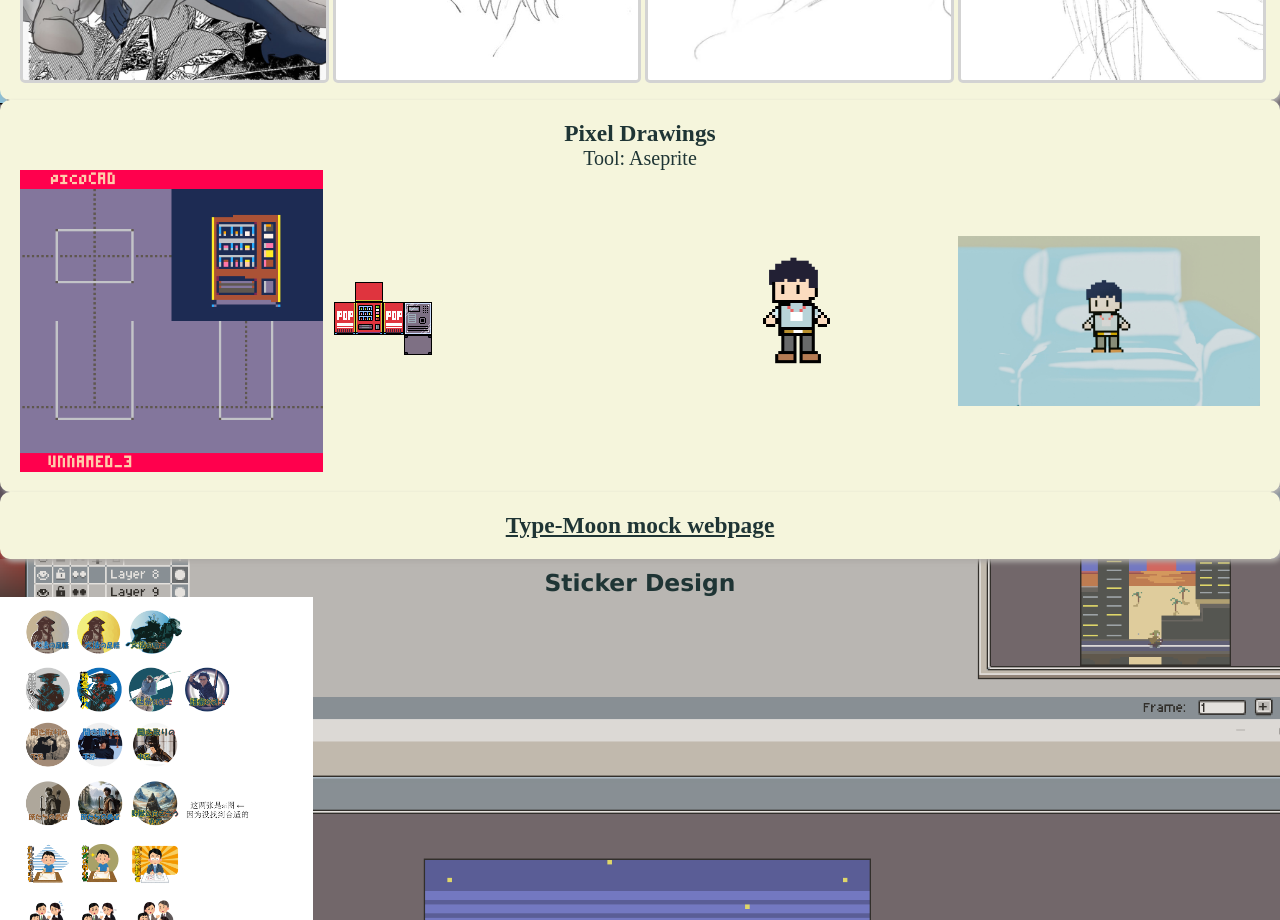
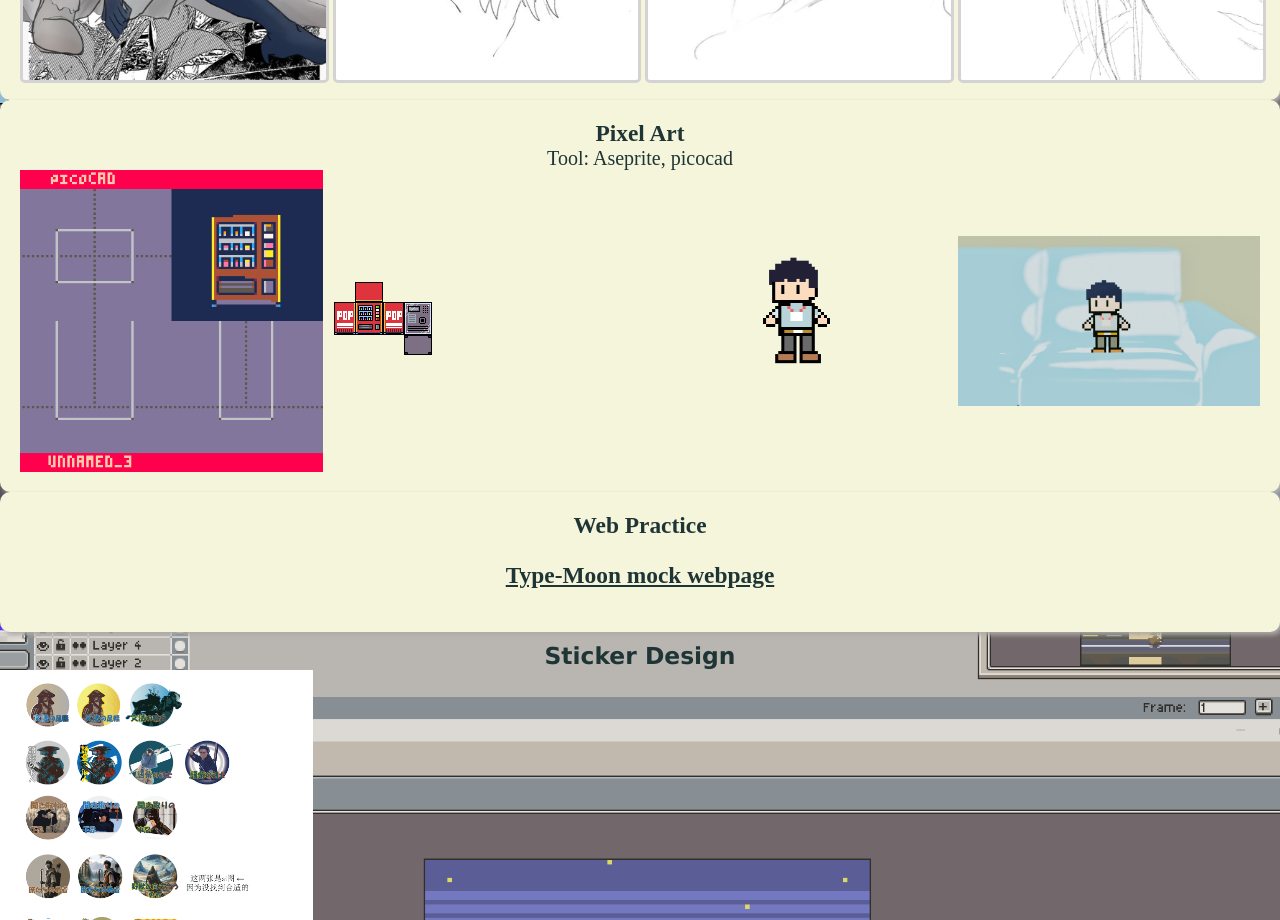
Before and after one commit to GRUUIS/personal_website_FY, a plain HTML site: page html/about_page.html in a window 1280 px wide. Shown: the part 880-1800 px from the top of the page. Drawn offline with Linux system fonts and the light colour scheme.

Commit message:
改改词

```diff
--- a/html/about_page.html
+++ b/html/about_page.html
@@ -4,7 +4,7 @@
     <head>
         <meta charset="UTF-8">
         <meta name="viewport" content="width=device-width, initial-scale=1.0">
-        <title>Fan Yu's introduction</title>
+        <title>Fan Yu's additional works</title>
         <meta name="the about page" content="about me">
         <!--link to css file-->
         <link rel="stylesheet" href="../css/style_01.css">
@@ -69,8 +69,8 @@
             </div> -->
 
             <div class="part1">
-                <h3>Pixel Drawings</h3>
-                <p>Tool: Aseprite</p>
+                <h3>Pixel Art</h3>
+                <p>Tool: Aseprite, picocad</p>
                 <div class="image-gallery">
                     <img src="../image/pixelart_texture.gif" alt="pixel art1">
                     <img src="../image/machine1.png" alt="texture: pixel art1" width="auto">
@@ -81,8 +81,10 @@
 
 
             <div class="part1">
+                <h3>Web Practice</h3>
+                <br>
                 <a href="https://gruuis.github.io/typemoon_.github.io/" target="_blank" title="link to the website"><h3>Type-Moon mock webpage</h3></a>
-
+                <br>
             </div>
 
             <div class="theme">
```
